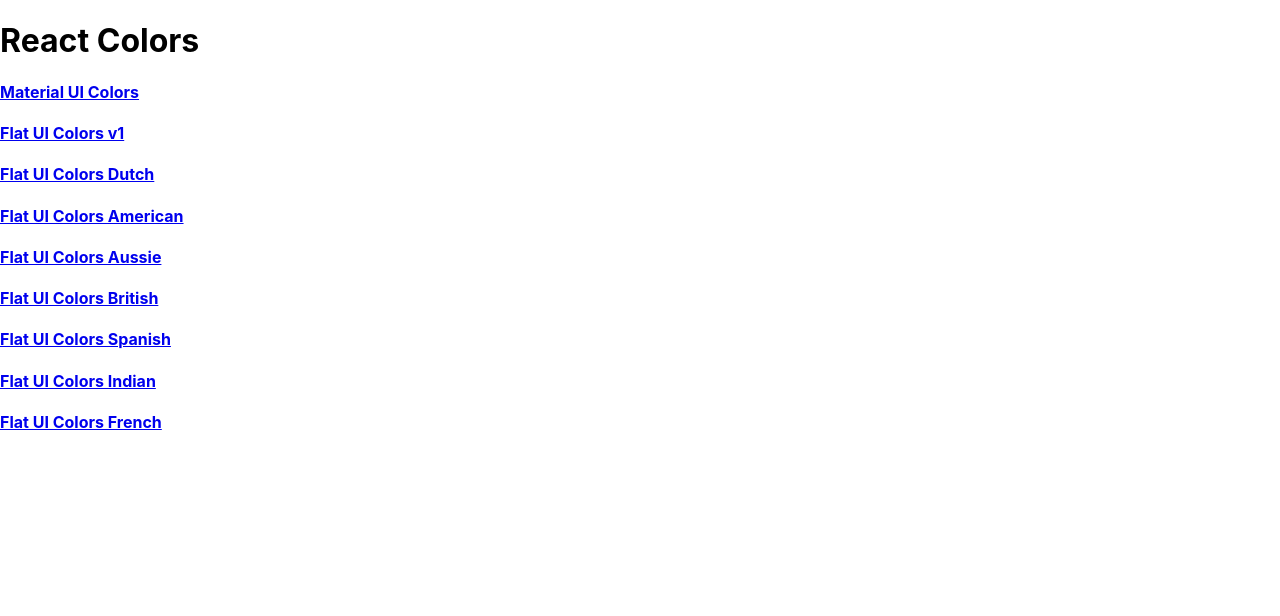
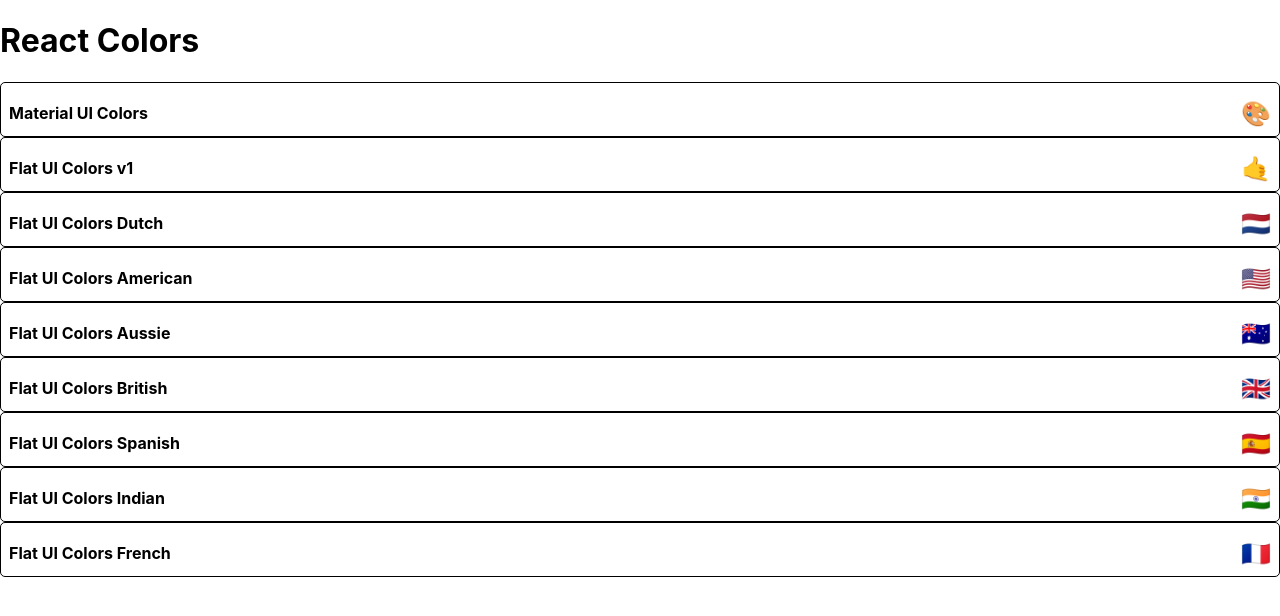
Before and after one commit to MichaelOgunsanmi/reactColorPalette, a React (Create React App) app: page / in a window 1280 px wide. Shown: the top 616 px of the page. Built offline with nearby package versions, Linux system fonts and the light colour scheme.

Commit message:
Added the MiniPalette component with basic styling

```diff
--- /dev/null
+++ b/src/MiniPalette.js
@@ -0,0 +1,51 @@
+import React from 'react';
+
+import {withStyles} from "@material-ui/styles";
+
+
+const styles = {
+    root: {
+        backgroundColor: "white",
+        border: "1px solid black",
+        borderRadius: "5px",
+        padding: "0.5rem",
+        position: "relative",
+        overflow: "hidden",
+        "&:hover": {
+            cursor: "pointer"
+        }
+    },
+    colors: {
+        backgroundColor: "grey"
+    },
+    title: {
+        display: "flex",
+        justifyContent: "space-between",
+        alignItems: "center",
+        margin: "0",
+        color: "black",
+        paddingTop: "0.5rem",
+        fontSize: "1rem",
+        position: "relative"
+    },
+    emoji: {
+        marginLeft: "0.5rem",
+        fontSize: "1.5rem"
+    }
+};
+
+const MiniPalette = (props) => {
+    const {classes, paletteName, emoji} = props;
+
+
+    return (
+        <div className={classes.root}>
+            <div className={classes.colors}></div>
+            <h5 className={classes.title}>
+                {paletteName} <span className={classes.emoji}>{emoji}</span>
+            </h5>
+        </div>
+    );
+};
+
+export default withStyles(styles)(MiniPalette);
--- a/src/PaletteList.js
+++ b/src/PaletteList.js
@@ -1,12 +1,15 @@
 import React from 'react';
 
 import {Link} from "react-router-dom";
+import MiniPalette from "./MiniPalette";
 
 
 const PaletteList = (props) => {
     const {palettes} = props;
 
-    const paletteList = palettes.map( palette => <h4><Link to={`/palette/${palette.id}`}>{palette.paletteName}</Link> </h4>);
+    const paletteList = palettes.map( palette => <MiniPalette {...palette}/>);
+
+    // const helper = <h4><Link to={`/palette/${palette.id}`}>{palette.paletteName}</Link> </h4>;
 
     return (
         <div>
```
